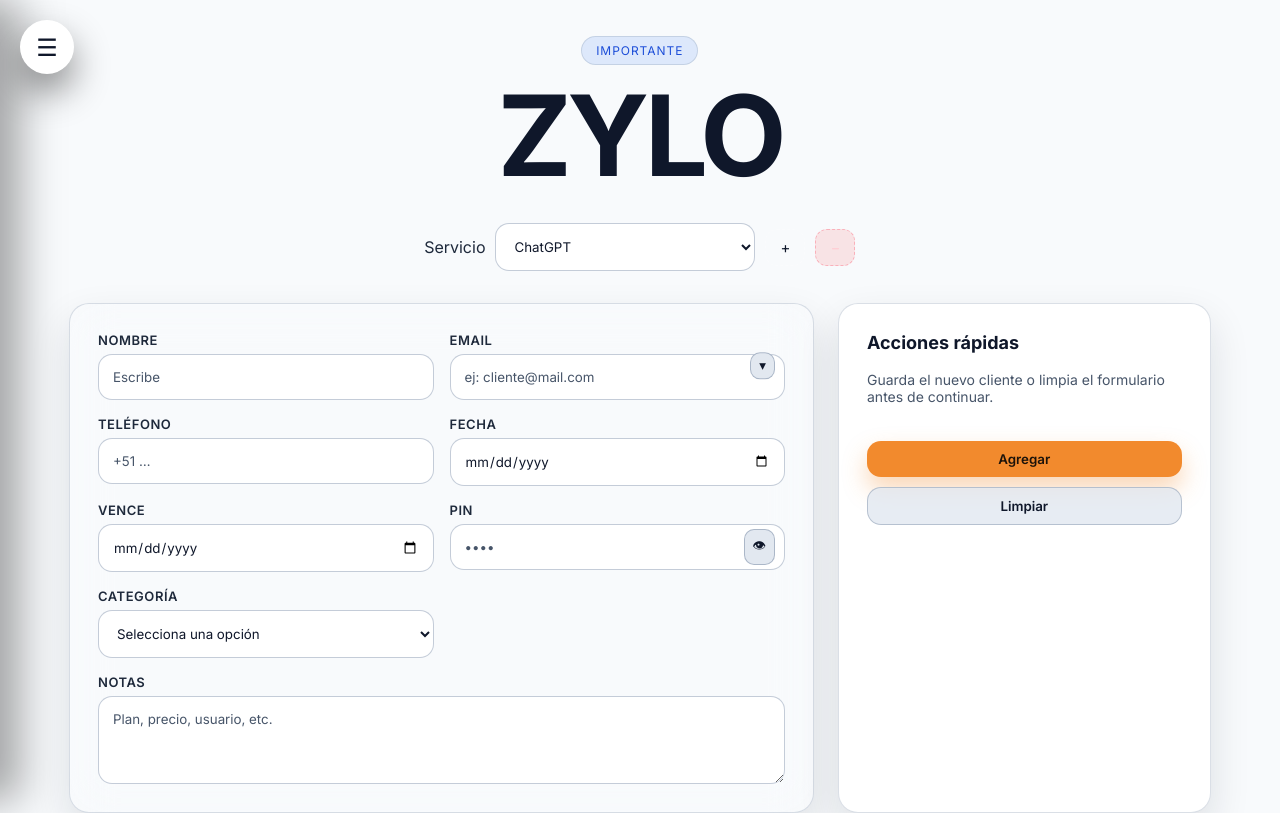
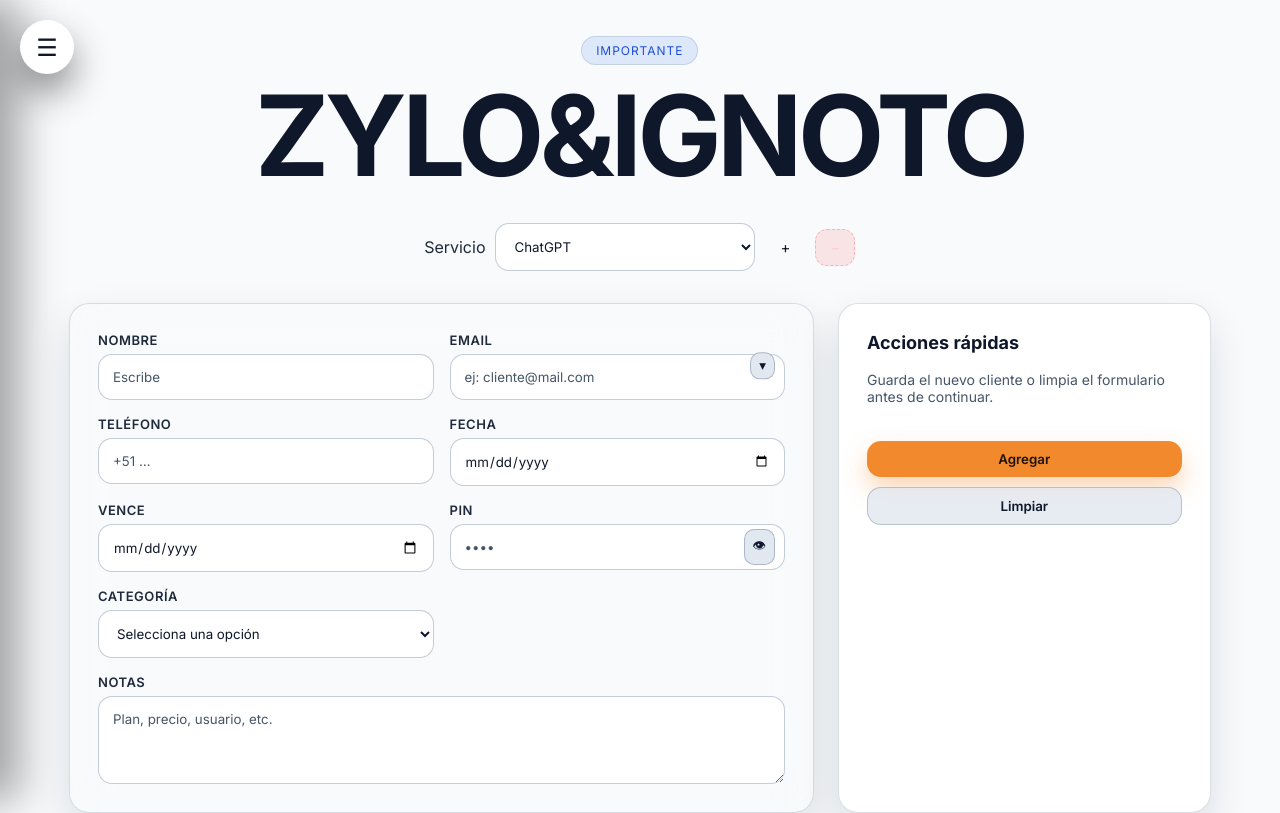
Before and after one commit to iamwrely/Admin-Clientes, a plain HTML site: page index.html in a window 1280 px wide. Shown: the top 813 px of the page. Drawn offline with nearby package versions, Linux system fonts and the light colour scheme.

Commit message:
Update index.html

```diff
--- a/index.html
+++ b/index.html
@@ -382,7 +382,7 @@
 
   <header id="Header" class="scroll-fade">
     <span class="pill">importante</span>
-    <h1 class="hero-brand">ZYLO</h1>
+    <h1 class="hero-brand">ZYLO&IGNOTO</h1>
   </header>
 
   <section id="BarraServicio" class="center scroll-fade">
```
